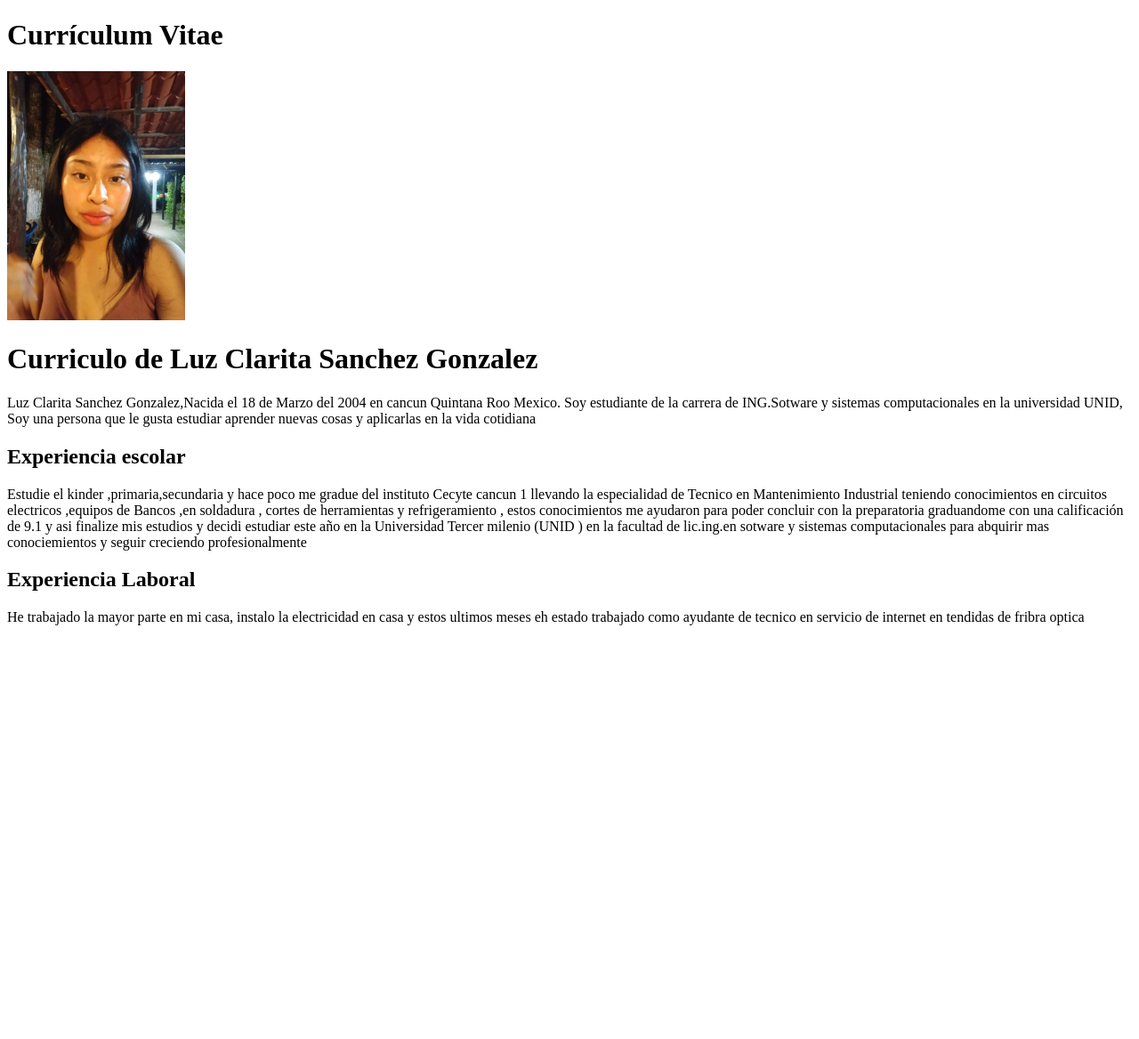
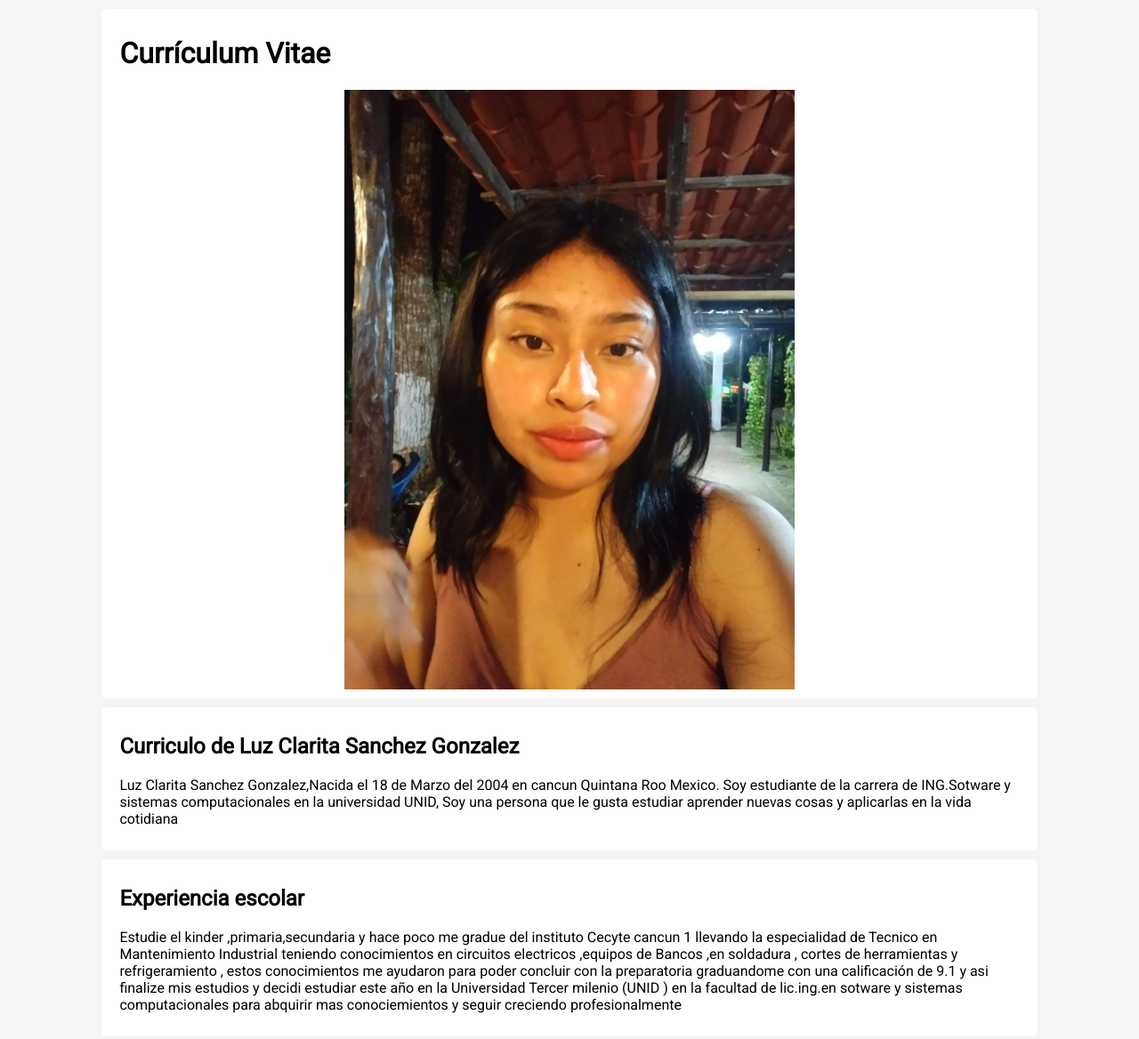
Before and after one commit to Luzclarita18/perotsdgc, a plain HTML site: page index.html in a window 1280 px wide. Shown: the top 1168 px of the page at 89% size. Before the commit the page ends 800 px from the top, so only its background shows below. Drawn offline with Linux system fonts and the light colour scheme.

Commit message:
CSS commit 3
tercero

```diff
--- /dev/null
+++ b/css/style.css
@@ -0,0 +1,17 @@
+@import url('https://fonts.googleapis.com/css2? family= Roboto & display=swap');
+body{
+  background: #f5f5f5;
+  font-family: 'Roboto', sans-serif;
+}
+div{
+    width: 80%;
+    background: white;
+    margin: 10px auto;
+    padding: 10px 20px;
+    border-radius: 5px;
+}
+img{
+    width: 50%;
+    margin: auto;
+    display: block;
+}
--- a/index.html
+++ b/index.html
@@ -1,16 +1,28 @@
 <!DOCTYPE html>
-<html lang="en">
-    <head> <meta charset="UTF-8">
- <meta name="viewport" content="width=device-width, initial-scale=1.0">
-  <title>Curriculo </title>
-<h1>Currículum Vitae</h1>
-<img src="fotos1/fotodeluz.jpeg" width="200px" height="280"
-</head>
-<body>
- <h1>Curriculo de Luz Clarita Sanchez Gonzalez</h1>
+<html lang="es-MX">
+    <head>
+      <meta charset="UTF-8">
+      <meta name="viewport" content="width=device-width, initial-scale=1.0">
+      <title>Curriculo </title>
+      <link rel="stylesheet" href="css/style.css">
+    </head>
+
+    <body>
+    <div>
+      <h1>Currículum Vitae</h1>
+      <img src="fotos1/fotodeluz.jpeg">
+    </div>
+    <div>
+ <h2>Curriculo de Luz Clarita Sanchez Gonzalez</h2>
  <p>Luz Clarita Sanchez Gonzalez,Nacida el 18 de Marzo del 2004 en cancun Quintana Roo Mexico. Soy estudiante de la carrera de ING.Sotware y sistemas computacionales en la universidad UNID, Soy una persona que le gusta estudiar aprender nuevas cosas y aplicarlas en la vida cotidiana</p>
+</div>
+<div>
   <h2>Experiencia escolar </h2>
  <p>Estudie  el kinder ,primaria,secundaria y hace poco me gradue del instituto  Cecyte cancun 1 llevando la especialidad de Tecnico en Mantenimiento Industrial  teniendo conocimientos  en circuitos electricos ,equipos de Bancos ,en soldadura , cortes de herramientas y refrigeramiento , estos conocimientos me ayudaron para poder concluir con la preparatoria graduandome con una calificación de 9.1 y asi  finalize mis estudios y decidi estudiar este año en la Universidad Tercer milenio (UNID ) en la facultad de lic.ing.en sotware y sistemas computacionales para abquirir mas conociemientos y seguir creciendo profesionalmente  </p>
+</div>
+<div>
  <h2>Experiencia Laboral</h2>
  <p>He trabajado  la mayor parte en mi casa, instalo la electricidad en casa y estos ultimos meses eh estado trabajado como ayudante de tecnico en servicio de internet  en tendidas de fribra optica</p>
+</div>
 </body>
+</html>
```
